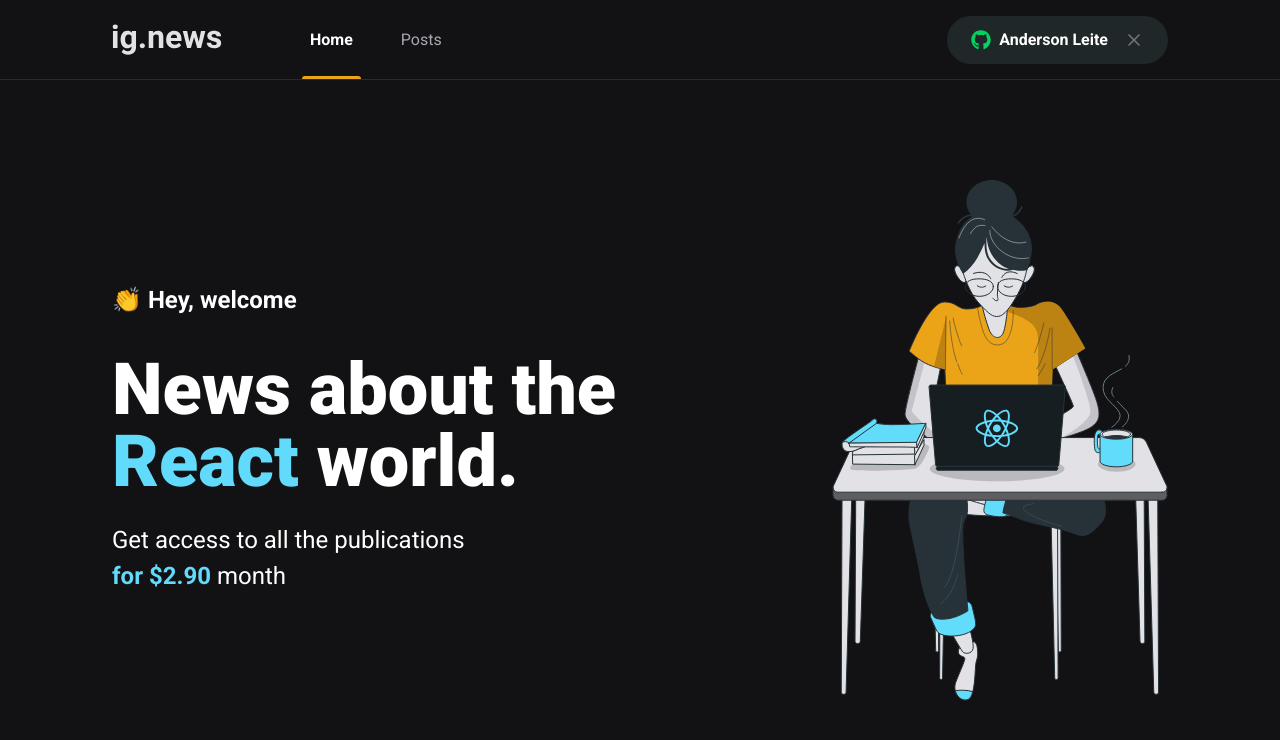
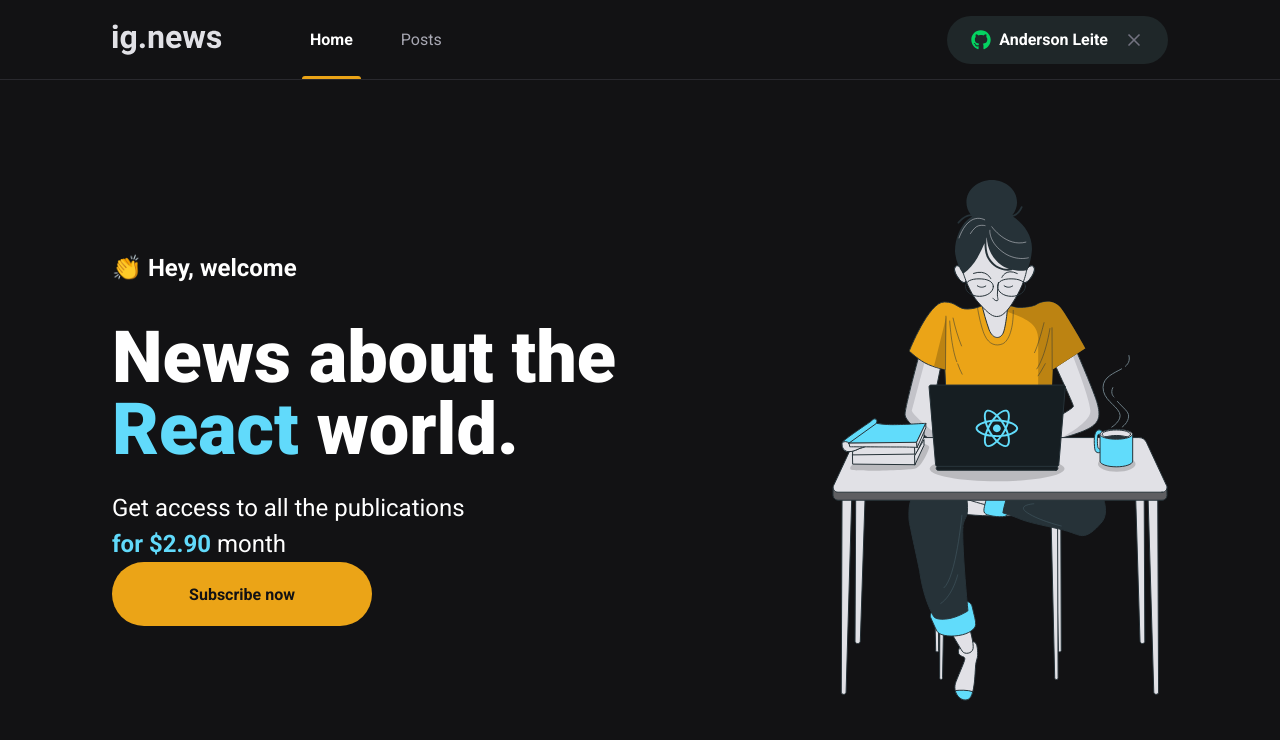
Before and after one commit to andersonleite1/devnews, a Next.js app: page / in a window 1280 px wide. Shown: the top 740 px of the page. Built offline with nearby package versions, Linux system fonts and the light colour scheme.

Commit message:
feat: add component SubscribeButton at page Home

```diff
--- a/src/pages/index.tsx
+++ b/src/pages/index.tsx
@@ -1,4 +1,5 @@
 import Head from "next/head"
+import { SubscribeButton } from "../components/SubscribeButton"
 import styles from "./home.module.scss"
 
 export default function Home() {
@@ -16,6 +17,7 @@ export default function Home() {
             Get access to all the publications <br />
             <span>for $2.90</span> month
           </p>
+          <SubscribeButton />
         </section>
         <img src="/images/women.svg" alt="Girl coding" />
       </main>
```
